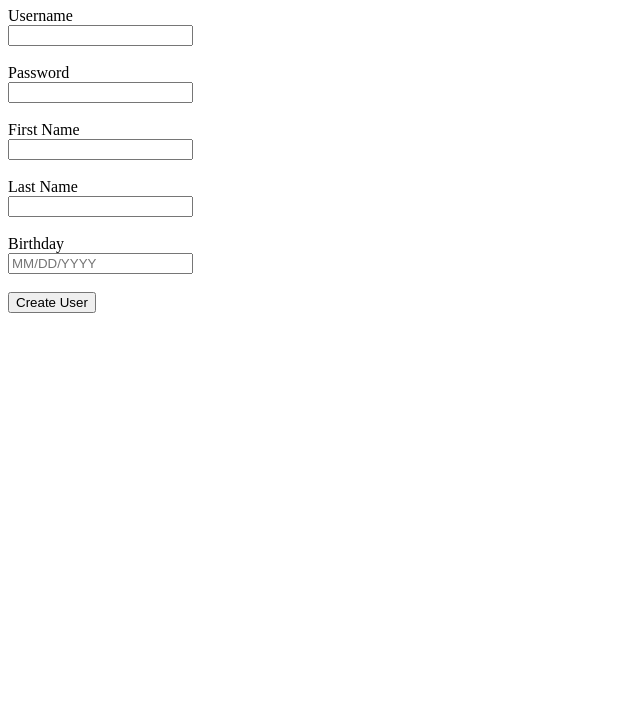
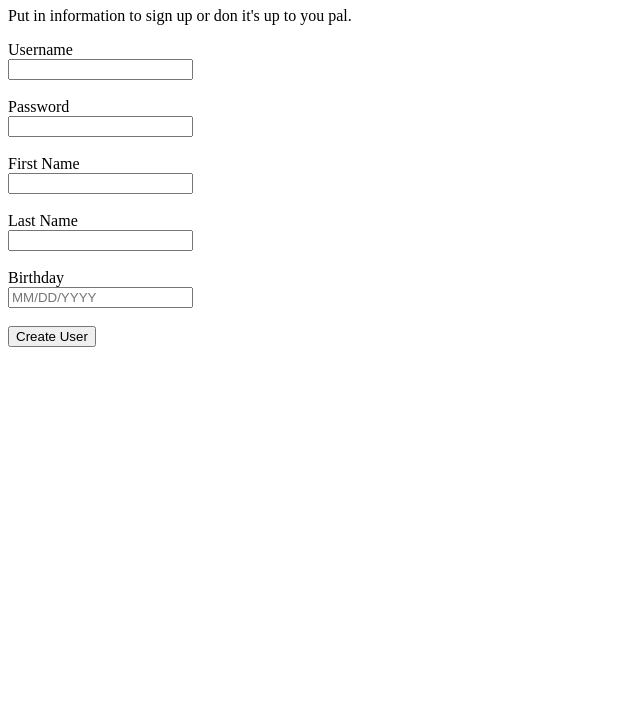
Before and after one commit to garciaf02/Lab1signin, a website: page create-user.html in a window 1280 px wide. Shown: the part 73-800 px from the top of the page, without its empty margins (0-640 px from the left). Drawn offline with Linux system fonts and the light colour scheme.

Commit message:
just testing

```diff
--- a/create-user.html
+++ b/create-user.html
@@ -5,6 +5,7 @@
 </head>
 <body>
   <h1>Create New User</h1>
+<p>Put in information to sign up or don it's up to you pal.</p>
 
   <form id="createUserForm">
 
```
